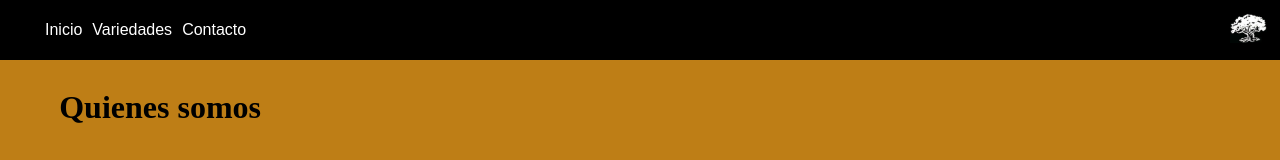
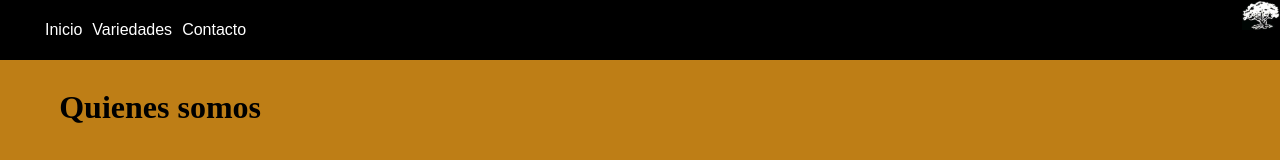
Before and after one commit to maximiliano019/cervezakipling, a plain HTML site: page index.html in a window 1280 px wide. Shown: the top 160 px of the page. Drawn offline with Linux system fonts and the light colour scheme.

Commit message:
diseño de css V2 - 13-10-2022

```diff
--- a/css/estilos.css
+++ b/css/estilos.css
@@ -24,7 +24,6 @@ footer {
 
 .ubicacion_logo {
   text-align: right;
-  padding: 1%;
 }
 
 .tama_logo {
```
